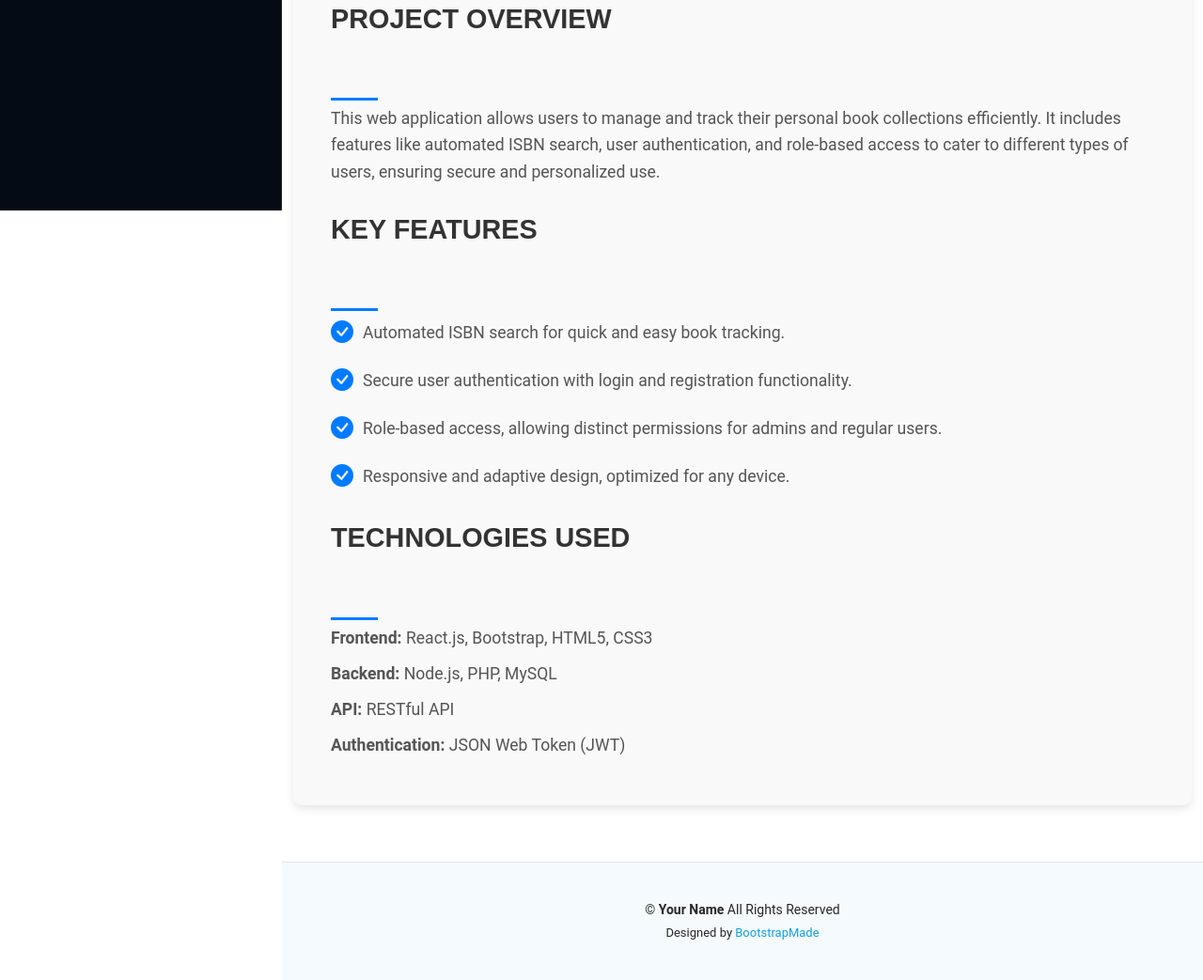
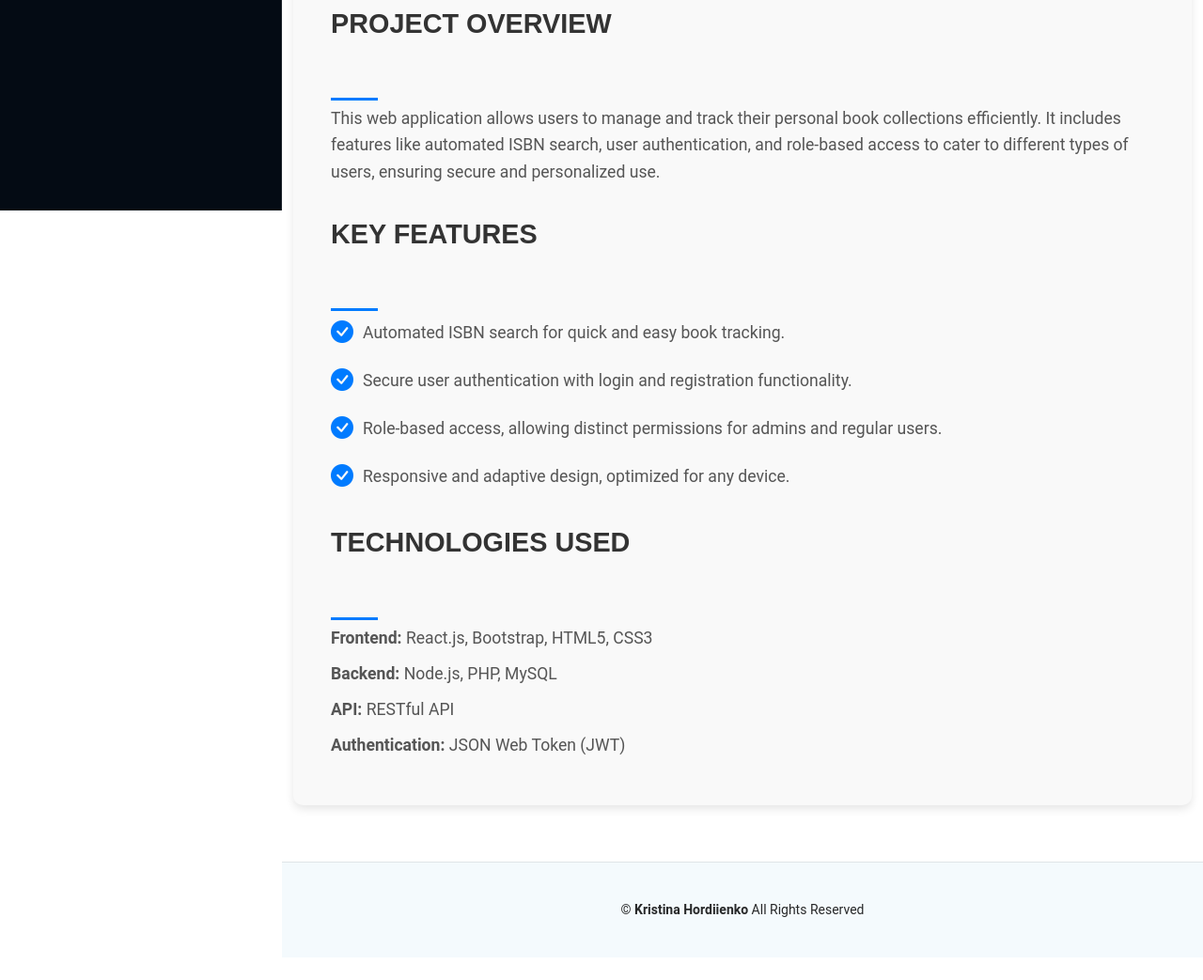
Before and after one commit to gordiyx/gordiyx.github.io, a plain HTML site: page app1.html in a window 1280 px wide. Shown: the part 576-1619 px from the top of the page at 94% size. After the commit the page ends 1595 px from the top, so only its background shows below. Drawn offline with Linux system fonts and the light colour scheme.

Commit message:
Update app1.html

```diff
--- a/app1.html
+++ b/app1.html
@@ -72,6 +72,7 @@
   color: #333;
   text-transform: uppercase;
   position: relative;
+  bottom: -5px;
 }
 
 .section-title::after {
@@ -80,7 +81,7 @@
   width: 50px;
   height: 3px;
   background-color: #007bff;
-  bottom: -10px;
+  bottom: -5px;
   left: 0;
 }
 
@@ -220,7 +221,7 @@
                 <li><strong>Category</strong>: Web Development</li>
                 <li><strong>Client</strong>: Self-initiated Project</li>
                 <li><strong>Project Date</strong>: January 2025 - Present</li>
-                <li><strong>Project URL</strong>: <a href="#">Visit Project</a></li>
+                <li><strong>Project URL</strong>: <a href="https://github.com/gordiyx">Visit Project</a></li>
               </ul>
             </div>
           </div>
@@ -284,10 +285,7 @@
   <footer id="footer" class="footer position-relative light-background">
     <div class="container">
       <div class="copyright text-center">
-        <p>© <strong>Your Name</strong> All Rights Reserved</p>
-      </div>
-      <div class="credits">
-        Designed by <a href="https://bootstrapmade.com/">BootstrapMade</a>
+        <p>© <strong>Kristina Hordiienko</strong> All Rights Reserved</p>
       </div>
     </div>
   </footer>
```
